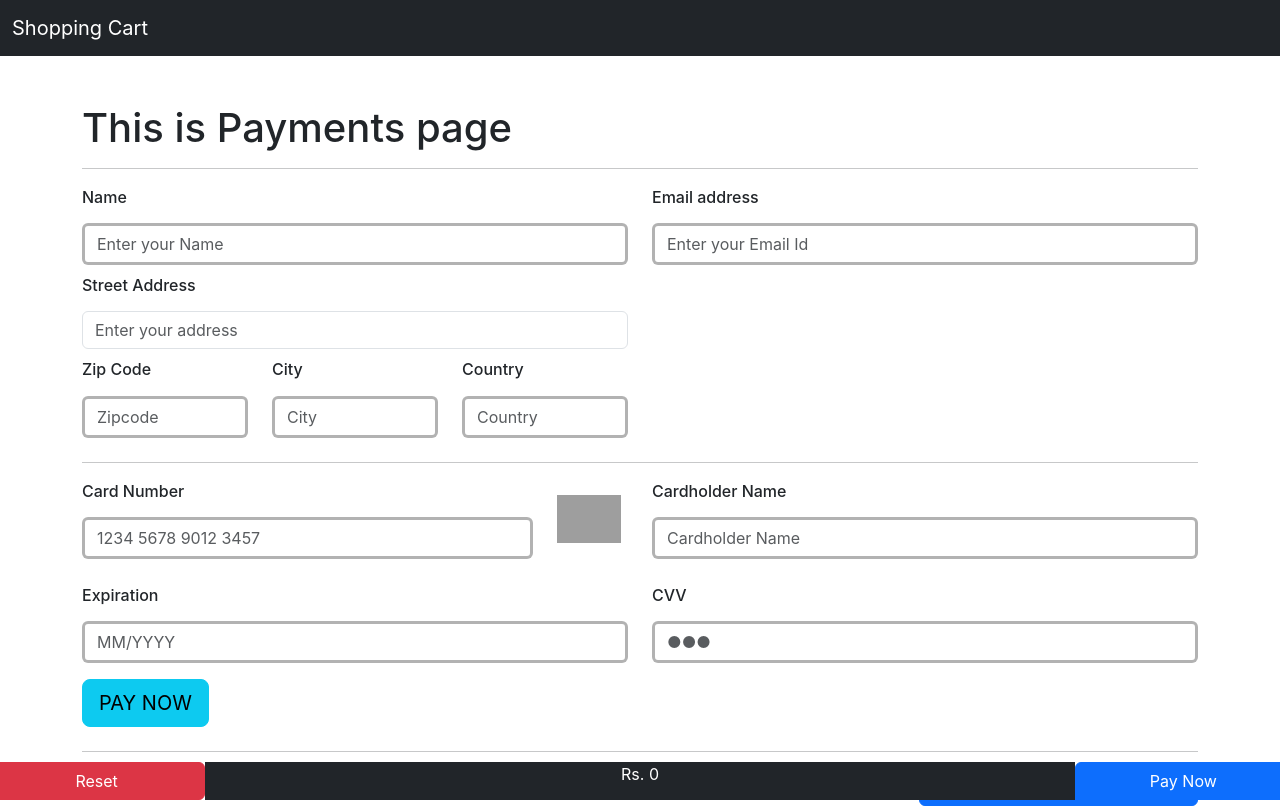
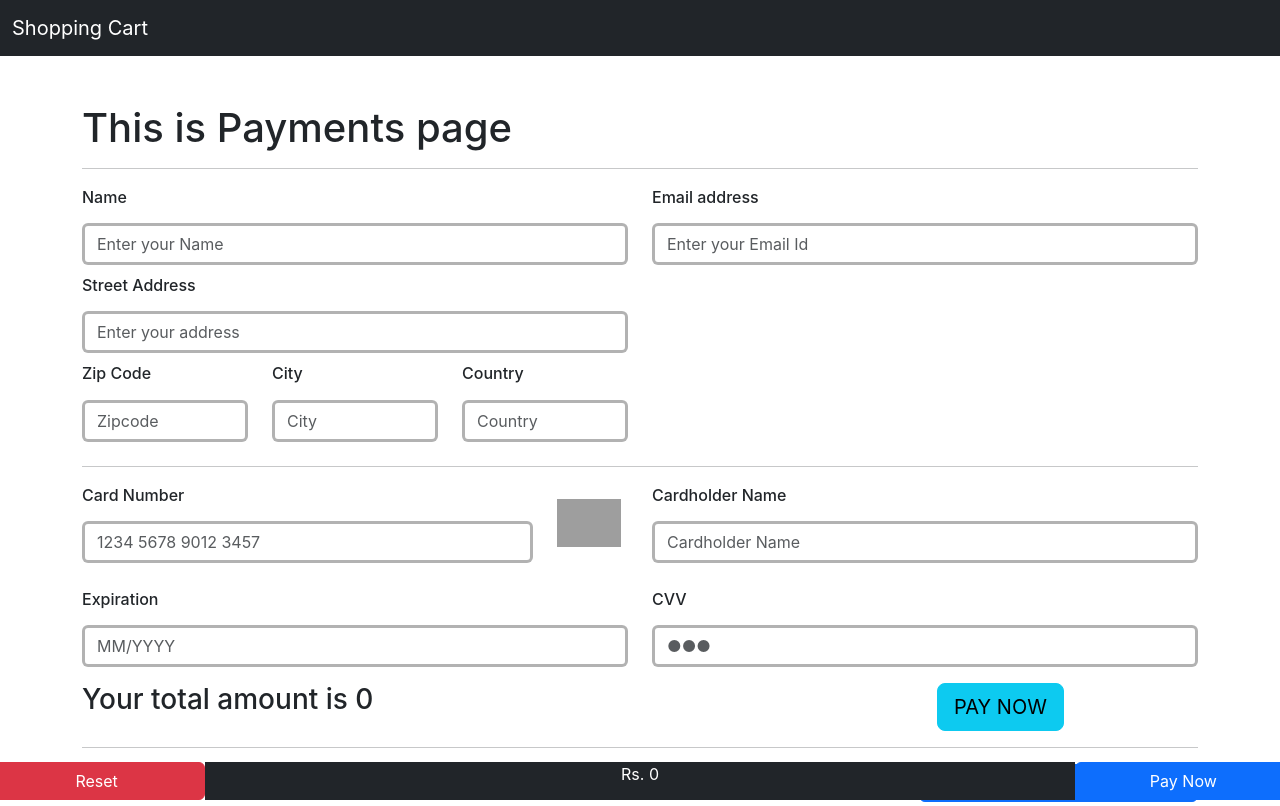
Before and after one commit to ashishp911/ReactJS-Project-1, a React (Create React App) app: page /payment in a window 1280 px wide. Built offline with nearby package versions, Linux system fonts and the light colour scheme; grey boxes are pictures that could not be loaded.

Commit message:
added value and onchange to each input field

```diff
--- a/src/components/Payments.js
+++ b/src/components/Payments.js
@@ -4,25 +4,28 @@ import { useNavigate } from "react-router-dom";
 const Payments = (props) => {
   const navigate = useNavigate();
 
-  const [formData, setFormData] = useState({
-    firstName: "",
-    lastName: "",
-    email: "",
-    billingAddress: "",
-    cardNumber: "",
-    cardholderName: "",
-    expiration: "",
-    cvv: "",
+  const [paymentInfo, setPaymentInfo] = useState({
+    name: '',
+    email: '',
+    streetAddress: '',
+    zipCode : '',
+    city : '',
+    country : '',
+    cardNumber: '',
+    cardHolderName: '',
+    expiration: '',
+    cvv: ''
   });
 
-  const handleChange = (e) => {
-    setFormData({ ...formData, [e.target.name]: e.target.value });
+  const handleInputChange = (e) => {
+    setPaymentInfo({ ...paymentInfo, [e.target.name]: e.target.value });
   };
 
   const handleSubmit = (e) => {
     e.preventDefault();
-    console.log(formData); // do something with the form data, like submit it to a server
+    console.log(paymentInfo); // do something with the form data, like submit it to a server
   };
+
   const backToHome = () => {
     // 👇️ navigate programmatically
     navigate("/");
@@ -30,11 +33,12 @@ const Payments = (props) => {
   const borderStyles = {
     border: '3px solid rgba(0, 0, 0, 0.3)',
     };
+
   return (
     <>
       <h1> This is Payments page </h1>
       <hr />
-      <form>
+      <form onSubmit={handleSubmit}>
         <div className="row">
           <div className="mb-2 col-6">
             <label htmlFor="exampleInputName" className="form-label">
@@ -47,6 +51,8 @@ const Payments = (props) => {
               aria-describedby="namelHelp"
               placeholder="Enter your Name"
               style={borderStyles}
+              value={paymentInfo.name}
+              onChange={handleInputChange}
             />
           </div>
           <div className="mb-2 col-6">
@@ -60,6 +66,8 @@ const Payments = (props) => {
               aria-describedby="emailHelp"
               placeholder="Enter your Email Id"
               style={borderStyles}
+              value={paymentInfo.email}
+              onChange={handleInputChange}
             />
           </div>
         </div>
@@ -74,6 +82,9 @@ const Payments = (props) => {
               className="form-control"
               id="exampleInputPassword1"
               placeholder="Enter your address"
+              style={borderStyles}
+              value={paymentInfo.streetAddress}
+              onChange={handleInputChange}
             />
           </div>
         </div>
@@ -89,6 +100,8 @@ const Payments = (props) => {
                 placeholder="Zipcode"
                 pattern="[0-9]{5}"
                 style={borderStyles}
+                value={paymentInfo.zipCode}
+              onChange={handleInputChange}
               />
             </div>
             <div className="mb-2 col-2">
@@ -101,6 +114,8 @@ const Payments = (props) => {
                 id="exampleInputCity"
                 placeholder="City"
                 style={borderStyles}
+                value={paymentInfo.city}
+              onChange={handleInputChange}
               />
             </div>
             <div className="mb-2 col-2">
@@ -113,6 +128,8 @@ const Payments = (props) => {
                 id="exampleInputCountry"
                 placeholder="Country"
                 style={borderStyles}
+                value={paymentInfo.country}
+              onChange={handleInputChange}
               />
             </div>
           </div>
@@ -130,6 +147,8 @@ const Payments = (props) => {
               minlength="19"
               maxlength="19"
               style={borderStyles}
+              value={paymentInfo.cardNumber}
+              onChange={handleInputChange}
             />
           </div>
           <div className="mt-3 col-1">
@@ -145,6 +164,8 @@ const Payments = (props) => {
               id="exampleInputCardName"
               placeholder="Cardholder Name"
               style={borderStyles}
+              value={paymentInfo.cardHolderName}
+              onChange={handleInputChange}
             />
           </div>
           </div>
@@ -172,13 +193,23 @@ const Payments = (props) => {
               placeholder="&#9679;&#9679;&#9679;"
               size="1" minlength="3" maxlength="3"
               style={borderStyles}
+              value={paymentInfo.cvv}
+              onChange={handleInputChange}
             />
           </div>
           </div>
 
-        <button type="submit" className="btn btn-info btn-lg btn-rounded my-2">
-          PAY NOW
-        </button>
+
+        <div className="row my-2">
+            <div className="col-9">
+                <h3>Your total amount is {props.totalAmount}</h3>
+            </div>
+            <div className="col-3">
+                <button type="submit" className="btn btn-info btn-lg btn-rounded">
+                    PAY NOW
+                </button>
+            </div>
+        </div>
       </form>
       <hr />
       <div style={{ display: "flex", justifyContent: "flex-end" }}>
@@ -191,6 +222,3 @@ const Payments = (props) => {
 };
 
 export default Payments;
-
-// Can you give me JSX for a payment form with the following fields Name, EmailId, Billing address,
-// Card number, Cardholder Name, expiration, cvv and submit button
```
